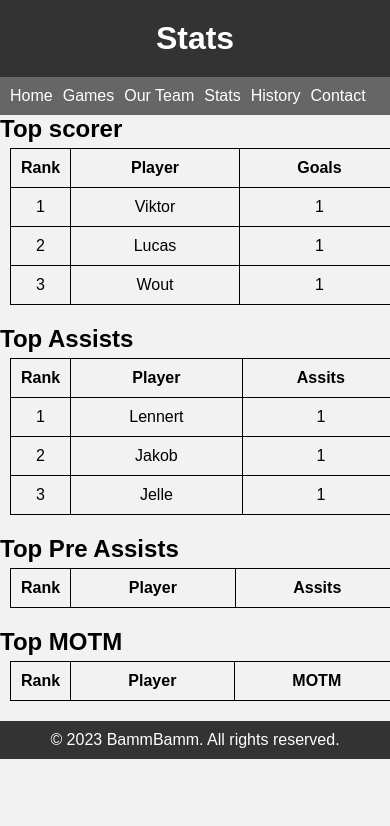
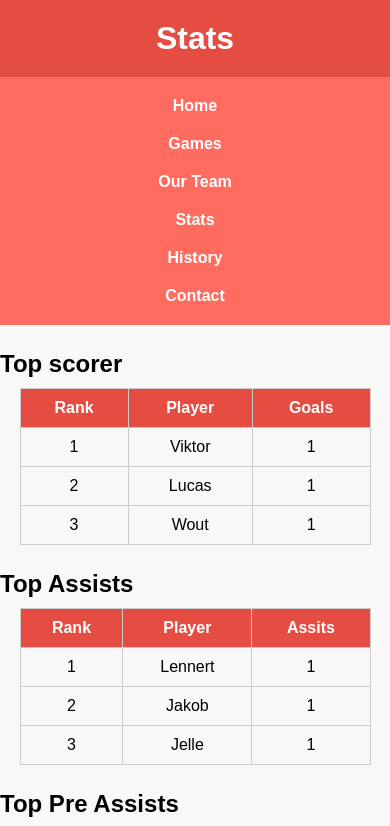
Before and after one commit to 01032213/website_bammbamm, a plain HTML site: page Website_soccer_final/stats.html in a window 390 px wide. Shown: the top 826 px of the page. Drawn offline with Linux system fonts and the light colour scheme.

Commit message:
changed style black to red

```diff
--- a/Website_soccer_final/stats.html
+++ b/Website_soccer_final/stats.html
@@ -23,7 +23,7 @@
   </nav>
 
 
-    <h2>Top scorer</h2>
+    <h2 class="stats_header">Top scorer</h2>
     <table  >
       <thead>
         <tr>
@@ -37,7 +37,7 @@
     </table>
 
 
-    <h2>Top Assists</h2>
+    <h2 class="stats_header">Top Assists</h2>
     <table>
       <thead>
         <tr>
@@ -50,7 +50,7 @@
       </tbody>
     </table>
 
-    <h2>Top Pre Assists</h2>
+    <h2 class="stats_header">Top Pre Assists</h2>
     <table>
       <thead>
         <tr>
@@ -62,7 +62,7 @@
       <tbody id="tableBody3">
       </tbody>
     </table>
-    <h2>Top MOTM</h2>
+    <h2 class="stats_header">Top MOTM</h2>
     <table>
       <thead>
         <tr>
--- a/Website_soccer_final/style.css
+++ b/Website_soccer_final/style.css
@@ -4,23 +4,29 @@ body, h1, h2, p, ul, li {
   padding: 0;
 }
 
+.stats_header {
+  margin-top: 25px;
+  margin-bottom: 5px;
+}
+
 /* Basic styling */
 body {
   font-family: Arial, sans-serif;
-    background-color: #f2f2f2;
+  background-color: #f8f8f8; /* Light grey background */
 }
 
 header {
-    background-color: #333;
+  background-color: #e54d42; /* Red background color */
   color: #fff;
   padding: 20px;
   text-align: center;
 }
 
 nav {
-    background-color: #666;
+  background-color: #ff6b5e; /* Light red background color */
   color: #fff;
   padding: 10px;
+  text-align: center;
 }
 
 nav ul {
@@ -28,29 +34,34 @@ body, h1, h2, p, ul, li {
   margin: 0;
   padding: 0;
   display: flex;
+  justify-content: center;
 }
 
 nav ul li {
   display: inline;
-    margin-right: 10px;
+  margin-right: 20px; /* Increased spacing between nav items */
 }
 
 nav ul li a {
   color: #fff;
   text-decoration: none;
+  font-weight: bold;
+  font-size: 16px;
+  transition: color 0.3s;
 }
 
 nav ul li a:hover {
-    color: black }
+  color: #e54d42; /* Red color on hover */
+}
 
 main {
   padding: 20px;
 }
 
 footer {
-    background-color: #333;
+  background-color: #e54d42; /* Red background color */
   color: #fff;
-    padding: 10px;
+  padding: 20px;
   text-align: center;
 }
 
@@ -58,104 +69,91 @@ body, h1, h2, p, ul, li {
   text-align: center;
   margin-bottom: 20px;
 }
+
 .main_picture img {
   max-width: 100%;
   height: auto;
-
 }
 
 .profile {
   display: inline-block;
   text-align: center;
   margin-bottom: 20px;
-    margin-left: 5px;
 }
 
 .profile img {
   width: 150px;
-    height: auto;
-  }
-
-  .profile p {
-    margin: 5px 0 0 0;
-    text-decoration: none !important;
-    color: black !important;
+  height: 150px;
 }
 
 a {
   text-decoration: none ;
 }
 
+.profile p {
+  margin: 10px 0;
+  font-size: 18px;
+  color: black;
+}
+
+.table_stats {
+  display: flex;
+  justify-content: center;
+}
+
+table {
+  border-collapse: collapse;
+  width: 90%;
+  margin: 0 auto;
+  margin-top: 10px;
+  margin-bottom: 10px;
+}
 
 th {
   font-weight: bold;
   padding: 10px;
   text-align: center;
+  background-color: #e54d42; /* Red background color */
+  color: #fff;
 }
-  td,th {
-    border: 1px solid black;
+
+td, th {
+  border: 1px solid #ccc;
   padding: 10px;
   white-space: normal;
   text-align: center;
 }
-  table {
-    width: 100%;
-    border-collapse: collapse;
-    font-family: Arial, sans-serif;
-    margin-bottom: 20px;
-    margin-top: 5px;
-    margin-left: 10px;
-    margin-right: 10px;
+
+.player_content {
+  text-align: center;
+  margin-top: 20px;
 }
 
-#tableContainer {
+.player_image {
   margin: 20px;
-  flex: 1
 }
 
-body {
-    display: flex;
-    flex-direction: column;
-    min-height: 100vh; /* Set the body to at least the height of the viewport */
-    margin: 0;
+.player_name {
+  margin: 10px
+}
+
+.inline {
+  margin: 5px;
 }
 
 
-footer {
-  text-align: center;
-  padding: 10px;
-  margin-bottom: 10px;
-
+/* Responsive design */
+@media (max-width: 768px) {
+  nav ul {
+    flex-direction: column;
+    align-items: center;
   }
 
-.player_image {
-  max-width: 200px;
-  max-height: 200px;
-  margin-top: 20px;
-  margin-bottom: 10px;
+  nav ul li {
+    margin: 10px 0;
   }
 
-.player_content {
-
-  text-align: center;
+  .profile {
+    margin-right: 20px; /* Increased spacing between team members */
   }
-
-.player_name{
-  margin-bottom: 5px;
 }
-
-.inline{
-  margin-top: 5px;
-}
-
-.rank_column{
-  width: 10px;
-}
-
-.goals_column{
-  width: 10px;
-}
-
-.name_column{
-  width: 100px;
-}
```
Lines whose indentation alone changed are shown as unchanged.
